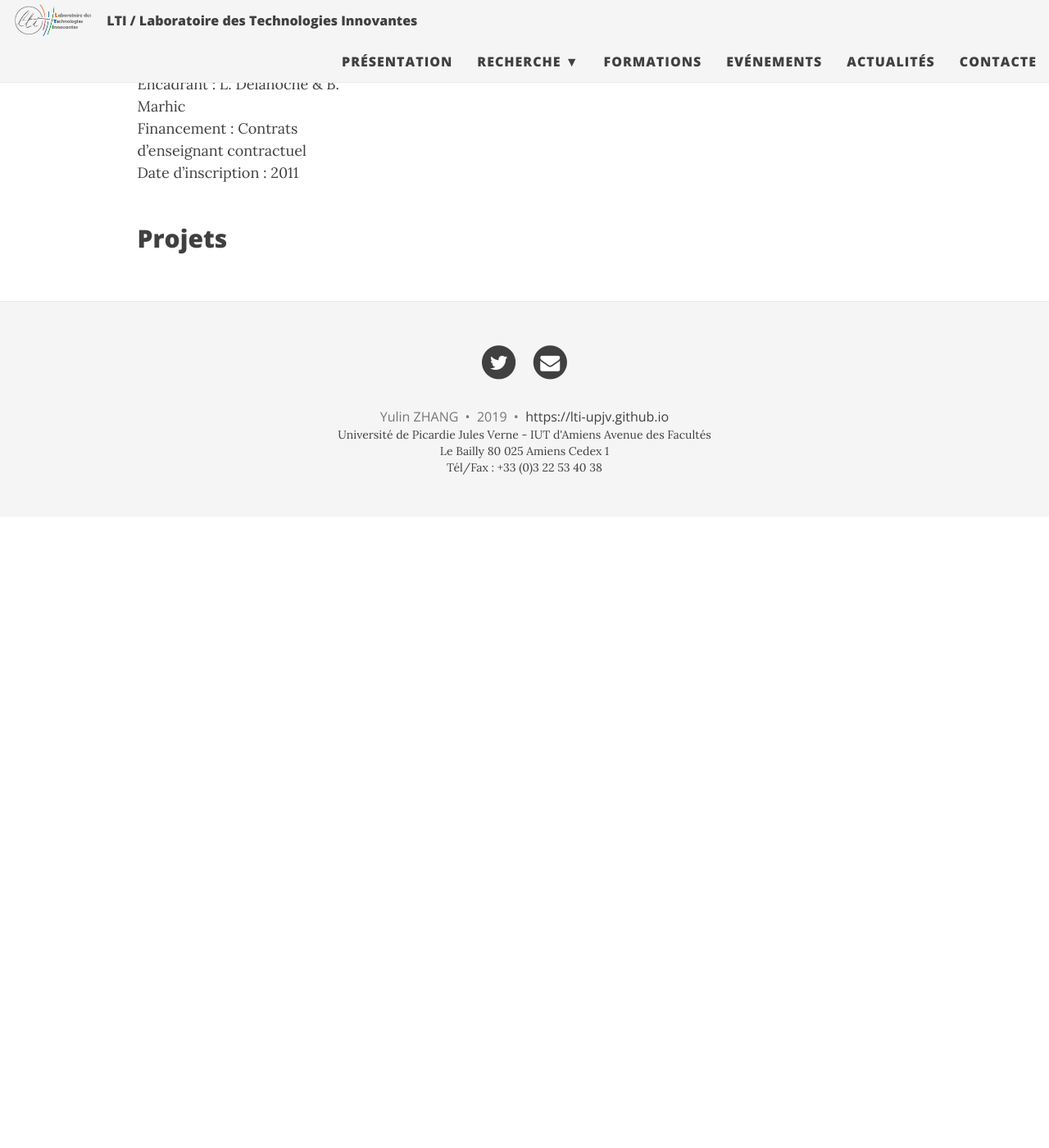
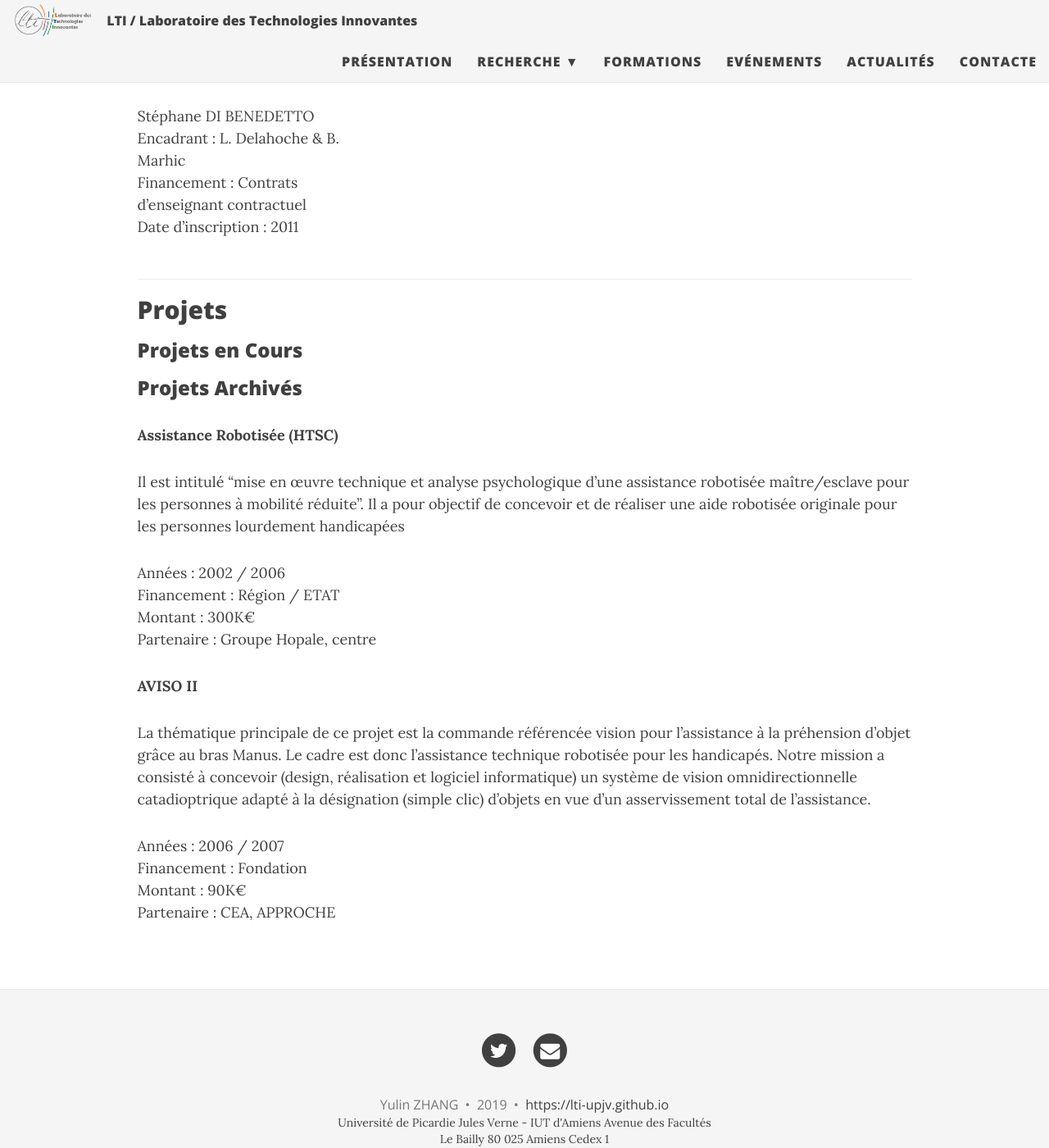
Before and after one commit to lti-upjv/lti-upjv.github.io, a Jekyll site: the page built from _pages/si.md, in a window 1280 px wide and 1400 px high, scrolled down 1752 px. Shown: the whole window at 82% size. Built offline with Jekyll 4.4.1, drawn with Linux system fonts in a browser that asks for light colours; nearby versions of some CDN libraries; comment, search, counter and statistics services are not loaded; before the commit the page ends 2382 px from its top, so only the background shows below that; some of the changed text lies outside the part shown.

Commit message:
update SI team information with projects

```diff
--- a/_pages/si.md
+++ b/_pages/si.md
@@ -6,14 +6,13 @@ use-site-title: true
 ---
 
 - [Equipe](#equipe)
-  - [Coordonnateur](#coordonnateur)
-  - [Personnel Permanent](#personnel-permanent)
-  - [Doctorants](#doctorants)
 - [Projets](#projets)
+  - [Projets en Cours](#projets-en-cours)
+  - [Projets Archivés](#projets-archiv%C3%A9s)
 
 ## Equipe
 
-### Coordonnateur
+**Coordonnateur**
 
  <div class="row">
     <div class="col-xs-8 col-sm-4 col-lg-4">
@@ -31,7 +30,7 @@ laurent.delahoche@u-picardie.fr</p>
     </div>
 </div>
 
-### Personnel Permanent
+**Personnel Permanent**
 
  <div class="row">
     <div class="col-xs-8 col-sm-4 col-lg-4">
@@ -133,7 +132,7 @@ mohamed.hamzaoui@u-picardie.fr</p>
 </div>
 </div>
 
-### Doctorants
+**Doctorants**
 
  <div class="row">
     <div class="col-xs-8 col-sm-4 col-lg-4">
@@ -151,4 +150,28 @@ Date d’inscription : 2011</p>
     </div>
 </div>
 
+---
+
 ## Projets
+
+### Projets en Cours
+
+### Projets Archivés
+
+**Assistance Robotisée (HTSC)**
+
+Il est intitulé “mise en œuvre technique et analyse psychologique d’une assistance robotisée maître/esclave pour les personnes à mobilité réduite”. Il a pour objectif de concevoir et de réaliser une aide robotisée originale pour les personnes lourdement handicapées
+
+Années : 2002 / 2006 <br/>
+Financement : Région / ETAT <br/>
+Montant : 300K€ <br/>
+Partenaire : Groupe Hopale, centre
+
+**AVISO II**
+
+La thématique principale de ce projet est la commande référencée vision pour l’assistance à la préhension d’objet grâce au bras Manus. Le cadre est donc l’assistance technique robotisée pour les handicapés. Notre mission a consisté à concevoir (design, réalisation et logiciel informatique) un système de vision omnidirectionnelle catadioptrique adapté à la désignation (simple clic) d’objets en vue d’un asservissement total de l’assistance.
+
+Années : 2006 / 2007<br/>
+Financement : Fondation<br/>
+Montant : 90K€<br/>
+Partenaire : CEA, APPROCHE
```
